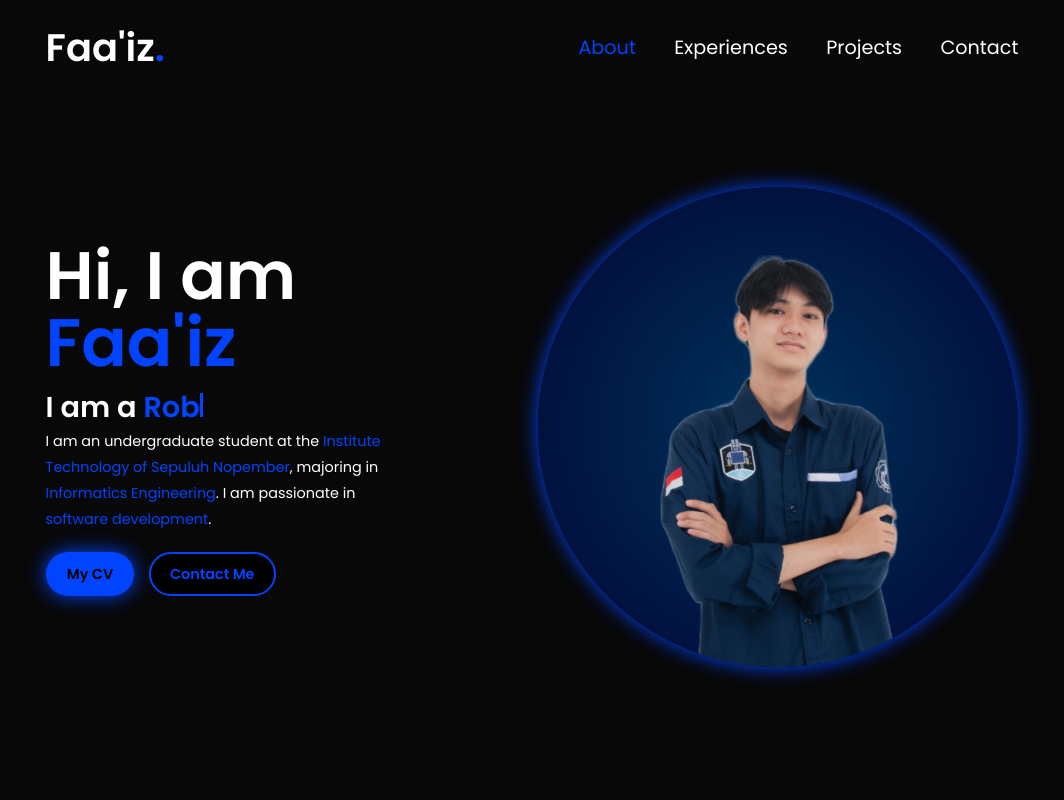
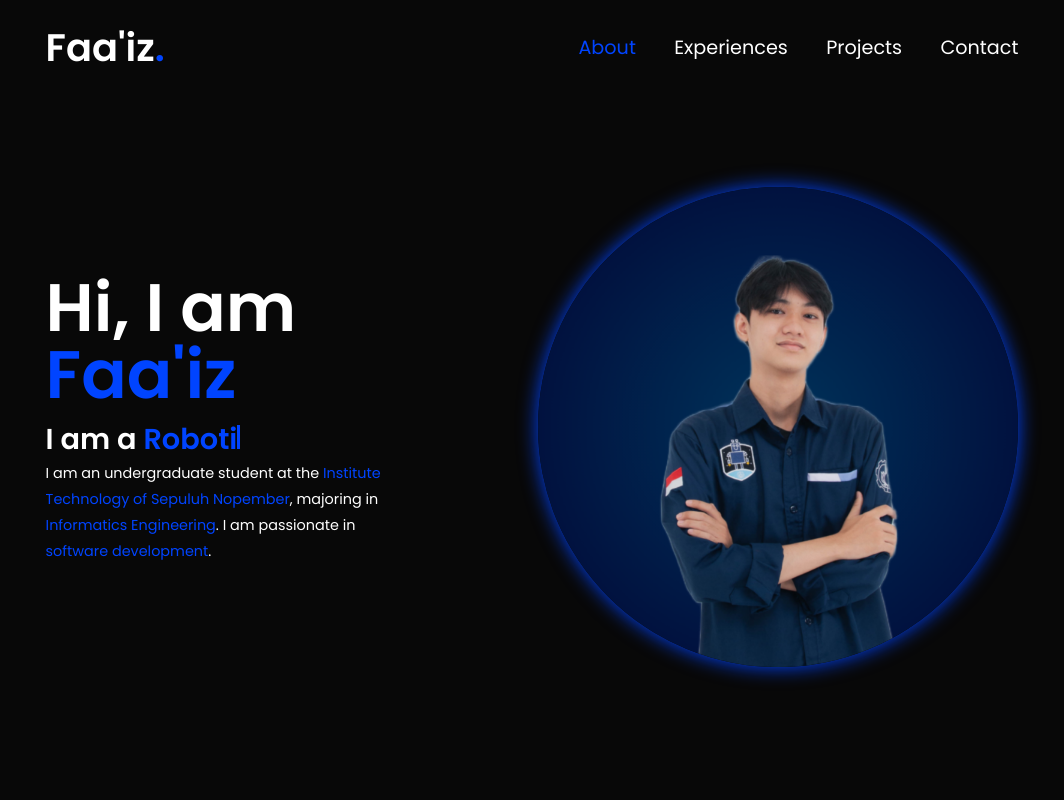
Before and after one commit to FaaizHaikal/my-portfolio, a React (Vite) app: page / in a window 1280 px wide. Shown: the top 800 px of the page, without its empty margins (108-1172 px from the left). Built offline with nearby package versions, Linux system fonts and the light colour scheme.

Commit message:
refactor: move btn group to experience page

```diff
--- a/src/pages/AboutPage.css
+++ b/src/pages/AboutPage.css
@@ -33,48 +33,9 @@
     line-height: 1.8;
     max-width: 100%;
   }
-}
 
-span {
-  color: var(--accent);
-}
-
-.btn-group {
-  display: flex;
-  align-items: center;
-  gap: 1.5rem;
-  margin-top: 2rem;
-
-  a {
-    display: inline-block;
-    padding: 1rem 2rem;
-    font-size: 1.5rem;
-    font-weight: 600;
-    color: black;
-    background: var(--accent);
-    border-radius: 0.5rem;
-    border: 2px solid transparent;
-    box-shadow: 0 0 20px var(--accent);
-    border-radius: 4rem;
-
-    &:hover {
-      transform: scale(1.05);
-      box-shadow: 0 0 40px var(--accent);
-    }
-
-    &:nth-of-type(2) {
-      background-color: black;
-      color: var(--accent);
-      border: 2px solid var(--accent);
-      box-shadow: 0 0 20px transparent;
-
-      &:hover {
-        transform: scale(1.05);
-        box-shadow: 0 0 40px var(--accent);
-        background-color: var(--accent);
-        color: black;
-      }
-    }
+  span {
+    color: var(--accent);
   }
 }
 
--- a/src/pages/AboutPage.tsx
+++ b/src/pages/AboutPage.tsx
@@ -4,10 +4,9 @@
 
 function AboutPage() {
   const titles = [
-    'College Student',
     'Software Developer',
+    'Backend Developer',
     'Robotics Programmer',
-    'Backend Developer',
   ];
 
   return (
@@ -28,15 +27,10 @@
           <span>Informatics Engineering</span>. I am passionate in{' '}
           <span>software development</span>.
         </p>
-
-        <div className="btn-group">
-          <a href="">My CV</a>
-          <a href="#contact">Contact Me</a>
-        </div>
       </div>
 
       <div className="about-image">
-        <img src={ImageProfile} alt="" />
+        <img src={ImageProfile} alt="Faa'iz" />
       </div>
     </section>
   );
```
